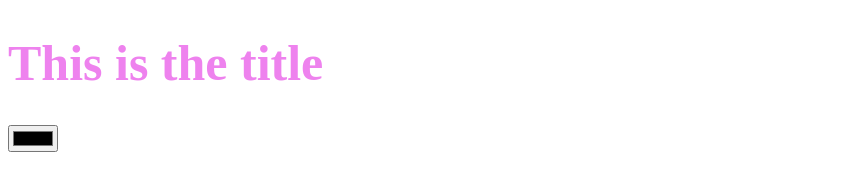
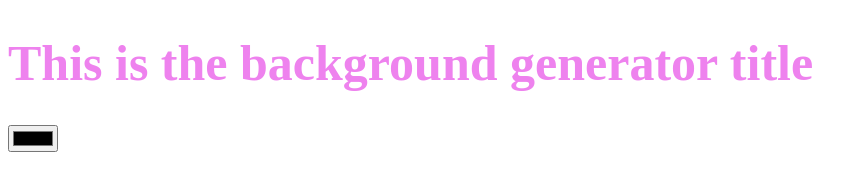
Before and after one commit to fabiolalaguna/Git-GitHub-Open-source-, a plain HTML site: page index.html in a window 1280 px wide. Shown: the whole page, without its empty margins (0-867 px from the left). Drawn offline with Linux system fonts and the light colour scheme.

Commit message:
changing title

```diff
--- a/index.html
+++ b/index.html
@@ -9,7 +9,7 @@
     <title>Background Generator</title>
   </head>
   <body>
-    <h1>This is the title</h1>
+    <h1>This is the background generator title</h1>
     <input class="red" type="color" />
   </body>
 </html>
```
